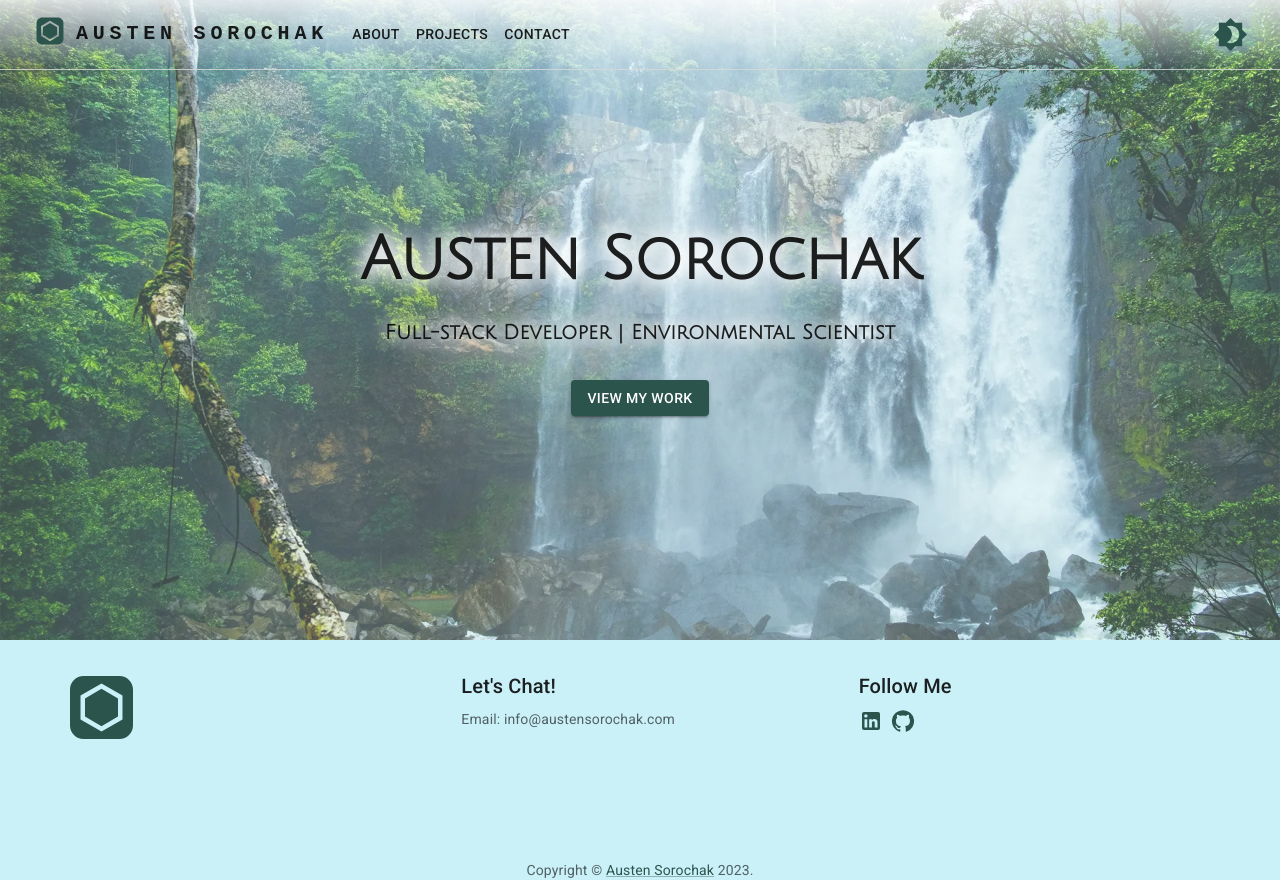
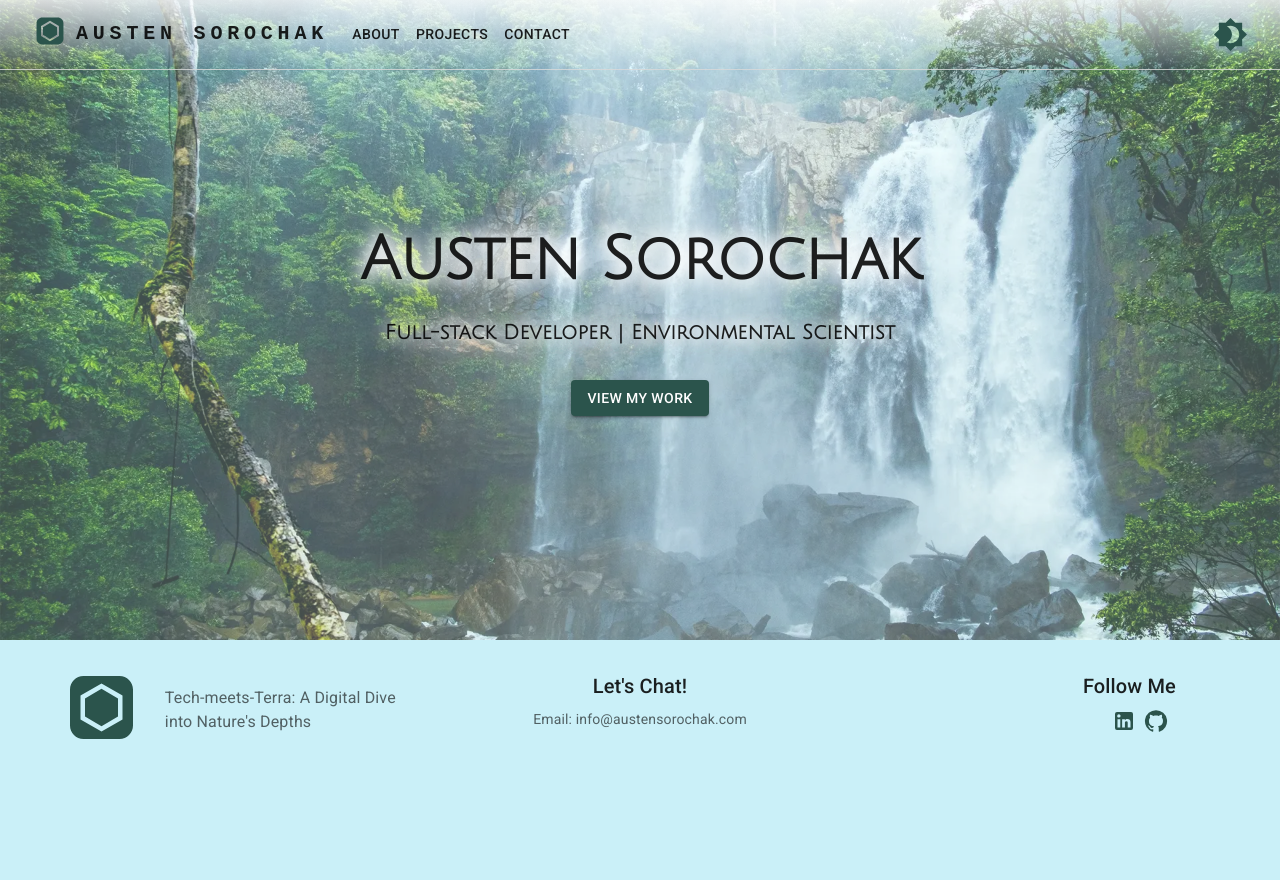
Before and after one commit to sorochak/portfolio-website, a React (Create React App) app: page / in a window 1280 px wide. After the commit the page ends 820 px from the top, so only its background shows below. Built offline with nearby package versions, Linux system fonts and the light colour scheme.

Commit message:
styling updates and footer positioning

```diff
--- a/src/components/BaseView.jsx
+++ b/src/components/BaseView.jsx
@@ -6,7 +6,6 @@ import { Box } from "@mui/material";
 import Header from "./Header";
 import Footer from "./Footer";
 import BaseRouter from "./BaseRouter";
-import { green } from "@mui/material/colors";
 
 export const ColorModeContext = createContext({ toggleColorMode: () => {} });
 
--- a/src/components/Footer.jsx
+++ b/src/components/Footer.jsx
@@ -12,30 +12,47 @@ const Footer = () => {
     <Box
       component="footer"
       style={{
-        marginTop: "30px",
+        paddingTop: "30px",
         backgroundColor: theme.palette.background.default,
         boxShadow: "none",
         transition: "all 0.5s ease-in-out",
       }}
     >
       <Container maxWidth="lg">
-        <Grid container spacing={5}>
-          <Grid item xs={12} sm={4}>
+        <Grid container spacing={5} justifyContent="space-between">
+          <Grid
+            item
+            xs={12}
+            sm={4}
+            style={{ display: "flex", alignItems: "center" }}
+          >
             <Box width={150} height={150}>
               <RouterLink to={"/"}>
                 <Logo width="75px" height="75px" />
               </RouterLink>
             </Box>
+            <Typography
+              variant="p"
+              color="text.secondary"
+              sx={{ marginTop: "-70px" }}
+            >
+              Tech-meets-Terra: A Digital Dive into Nature's Depths
+            </Typography>
           </Grid>
           <Grid item xs={12} sm={4}>
-            <Typography variant="h6" color="text.primary" gutterBottom>
+            <Typography
+              variant="h6"
+              color="text.primary"
+              gutterBottom
+              align="center"
+            >
               Let's Chat!
             </Typography>
-            <Typography variant="body2" color="text.secondary">
+            <Typography variant="body2" color="text.secondary" align="center">
               Email: info@austensorochak.com
             </Typography>
           </Grid>
-          <Grid item xs={12} sm={4}>
+          <Grid item xs={12} sm={4} align="right" sx={{ paddingRight: "40px" }}>
             <Typography variant="h6" color="text.primary" gutterBottom>
               Follow Me
             </Typography>
@@ -54,7 +71,7 @@ const Footer = () => {
             </Link>
           </Grid>
         </Grid>
-        <Box mt={5}>
+        {/* <Box mt={5} sx={{ marginTop: "none" }}>
           <Typography variant="body2" color="text.secondary" align="center">
             {"Copyright © "}
             <Link component={RouterLink} to="/">
@@ -63,7 +80,7 @@ const Footer = () => {
             {new Date().getFullYear()}
             {"."}
           </Typography>
-        </Box>
+        </Box> */}
       </Container>
     </Box>
   );
--- a/src/pages/Home.jsx
+++ b/src/pages/Home.jsx
@@ -79,7 +79,7 @@ const Home = () => {
           variant="h6"
           gutterBottom
           sx={{
-            fontWeight: 600,
+            fontWeight: 700,
             fontFamily: "Julius Sans One, Helvetica, Arial, sans-serif",
             textShadow: textShadow,
           }}
```
